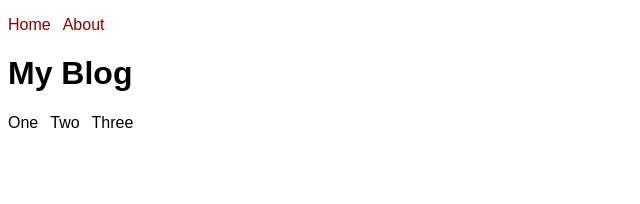
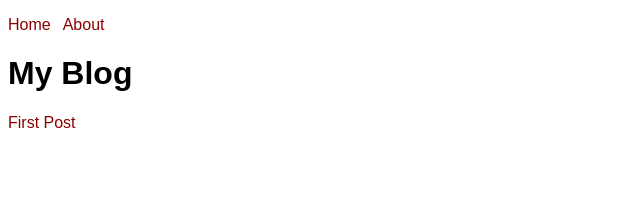
Before and after one commit to SatyaAmitha/next-pages, a Next.js app in the folder next-blogs/: page / in a window 1280 px wide. Shown: the top 204 px of the page, without its empty margins (0-640 px from the left). Built offline with nearby package versions, Linux system fonts and the light colour scheme.

Commit message:
Part 12: Creating Your First Blog Post in Next.js

```diff
--- a/next-blogs/pages/index.js
+++ b/next-blogs/pages/index.js
@@ -1,8 +1,9 @@
 // File: pages/index.js
+import Head from 'next/head';
 import Link from 'next/link';
-import NavBar from '../components/NavBar';
-import Head from 'next/head';
+
 function HomePage() {
+  console.log('[HomePage] render');
   return (
     <>
       <Head>
@@ -11,9 +12,11 @@
       <main>
         <h1>My Blog</h1>
         <ul>
-          <li>One</li>
-          <li>Two</li>
-          <li>Three</li>
+          <li>
+            <Link href="/posts/first-post">
+              First Post
+            </Link>
+          </li>
         </ul>
       </main>
     </>
```
Also changed, not shown: next-blogs/pages/posts/first-post.js (added, +21 -0 lines).
